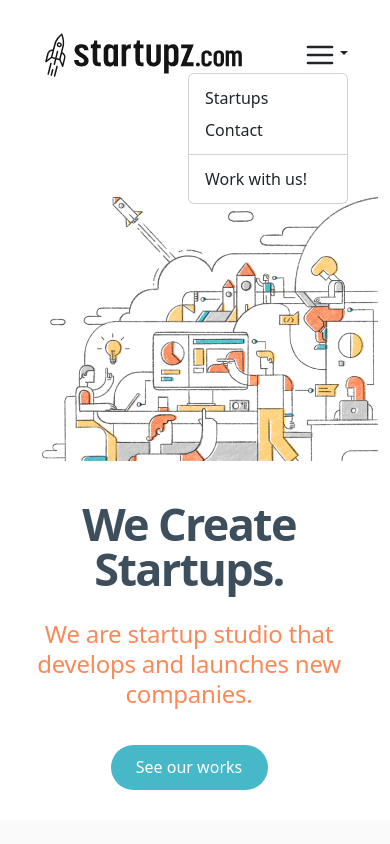
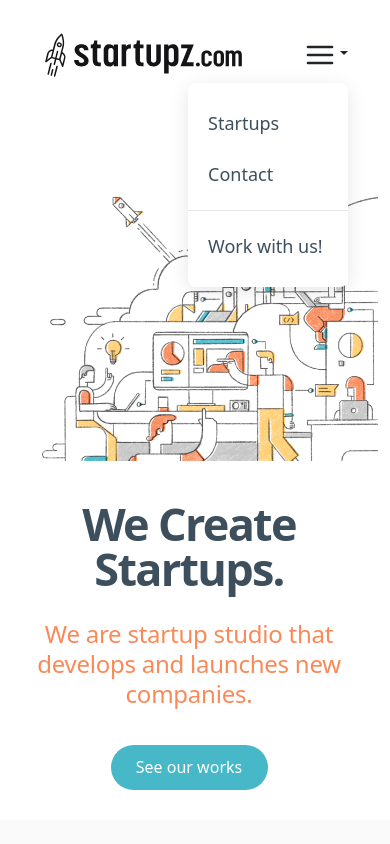
Before and after one commit to Avler/StartupzTask, a React (Vite) app: page / in a window 390 px wide. Both pictures are taken after a click on the element 325 px from the left and 54 px from the top of the page. Shown: the top 844 px of the page. Built offline with nearby package versions, Linux system fonts and the light colour scheme.

Commit message:
changes7

```diff
--- a/src/common/components/CustomButton/style.scss
+++ b/src/common/components/CustomButton/style.scss
@@ -7,18 +7,18 @@
   transition: all 0.3s ease; // smooth transitions
 
   &:hover {
-    background-color: darken(#46b8c8, 10%); // darken the background slightly on hover
-    border-color: lighten(#46b8c8, 10%); // lighten the border color slightly on hover
-    box-shadow: 0px 5px 15px rgba(0, 0, 0, 0.1); // subtle shadow to make it look "elevated"
+    background-color: darken(#46b8c8, 80%);
+    border-color: lighten(#46b8c8, 50%);
+    box-shadow: 0px 5px 15px rgba(0, 0, 0, 0.1);
   }
 
   &:active {
-    transform: scale(0.98); // slight "press" effect
+    transform: scale(0.98);
   }
 
   &:focus {
     box-shadow: none;
     outline: none;
-    border: 1px solid lighten(#46b8c8, 20%); // subtle focus border
+    border: 1px solid lighten(#46b8c8, 20%);
   }
 }
--- a/src/components/Navbar/Navbar.tsx
+++ b/src/components/Navbar/Navbar.tsx
@@ -24,13 +24,12 @@ const Navbar: React.FC<Props> = ({ onContactClick, onWeAreHiringClick, onStartup
               <Dropdown.Toggle as={FiMenuWrapper} id="dropdown-menu-toggle">
                 <FiMenu size={32} />
               </Dropdown.Toggle>
-
-              <Dropdown.Menu>
+              <DropdownStyledMenu>
                 <Dropdown.Item onClick={onStartupsClick}>Startups</Dropdown.Item>
                 <Dropdown.Item onClick={onContactClick}>Contact</Dropdown.Item>
                 <Dropdown.Divider />
                 <Dropdown.Item onClick={onWeAreHiringClick}>Work with us!</Dropdown.Item>
-              </Dropdown.Menu>
+              </DropdownStyledMenu>
             </Dropdown>
 
             <StyledList className="d-none d-md-flex">
@@ -84,6 +83,10 @@ const StyledListItem = styled.li`
   color: #3d4f5c;
   font-size: 18px;
   cursor: pointer;
+  text-underline-offset: 5px;
+  &:hover {
+    text-decoration: underline;
+  }
 `;
 const FiMenuWrapper = styled.div`
   cursor: pointer;
@@ -97,3 +100,25 @@ const PageWrapper = styled.div`
   max-width: 1440px;
   margin: auto;
 `;
+const DropdownStyledMenu = styled(Dropdown.Menu)`
+  border-radius: 8px;
+  box-shadow: 0px 4px 20px rgba(0, 0, 0, 0.1);
+  border: none;
+  padding: 15px 0;
+  margin-top: 10px;
+  .dropdown-item {
+    padding: 12px 20px;
+    color: #3d4f5c;
+    transition: all 0.3s ease;
+    font-size: 18px;
+    &:hover {
+      background-color: #f2f2f2;
+      color: #46b8c8;
+    }
+  }
+
+  .dropdown-divider {
+    margin: 10px 0;
+    border-top-color: #e7e7e7;
+  }
+`;
```
